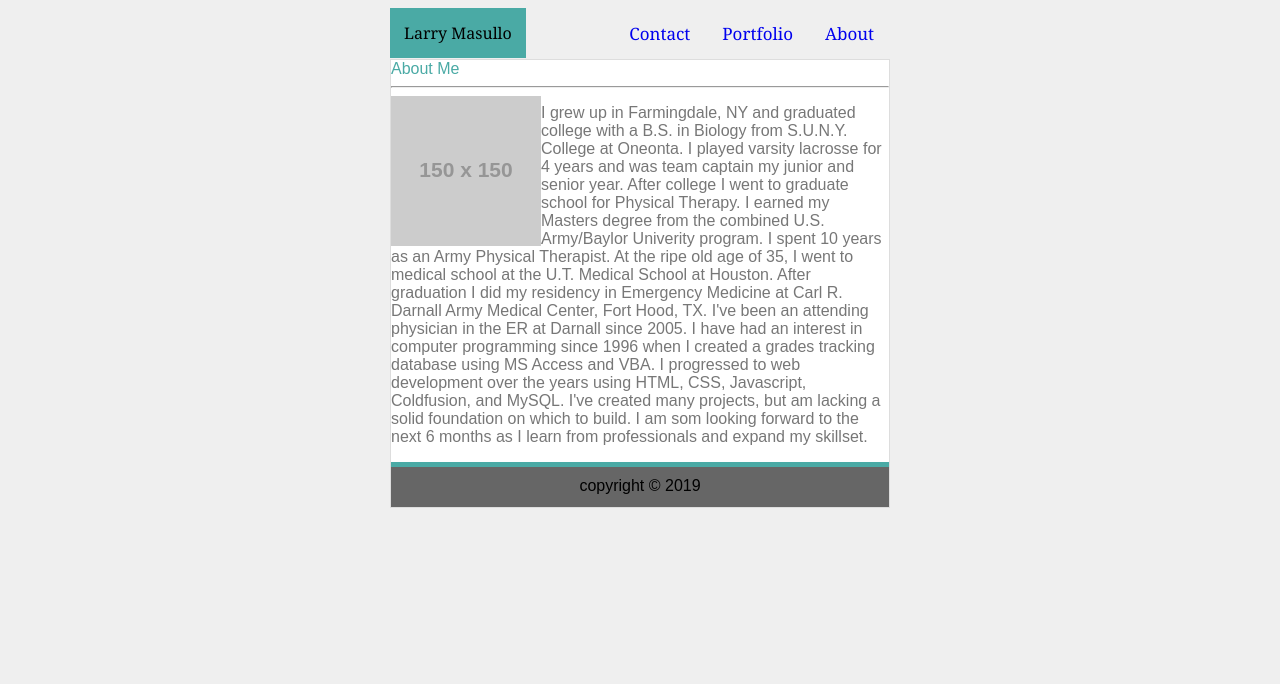
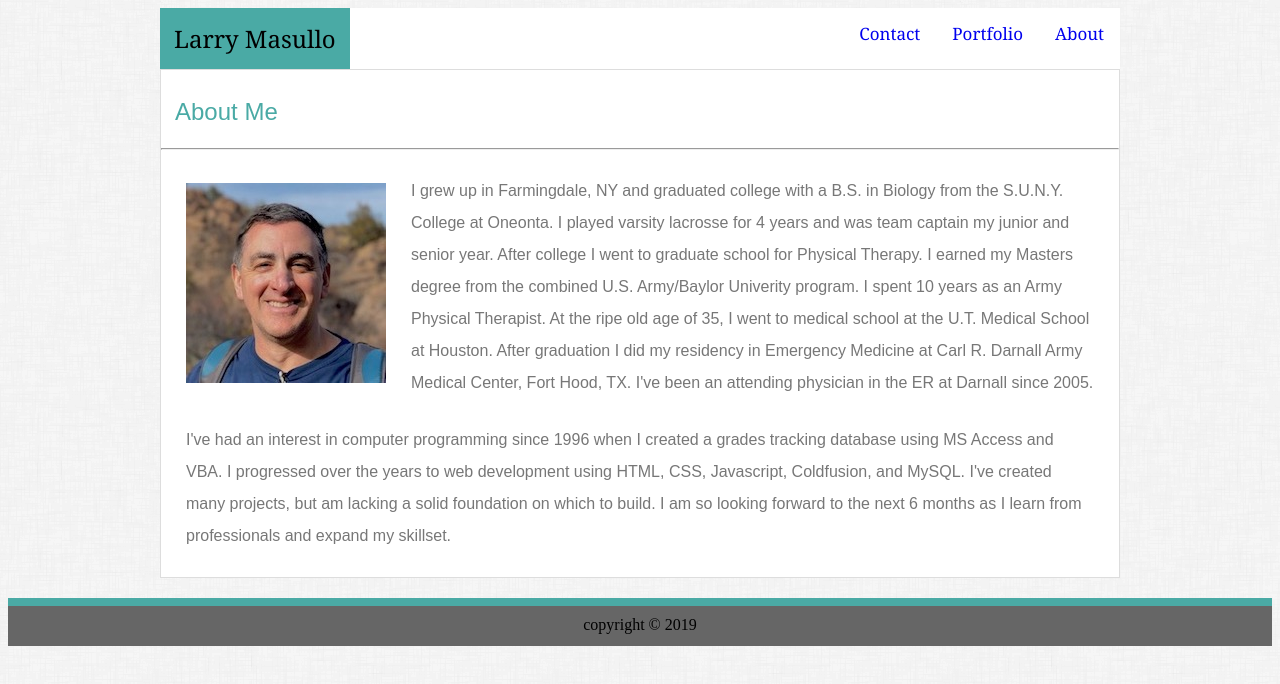
Before and after one commit to lmasullo/basic-portfolio, a plain HTML site: page index.html in a window 1280 px wide. Drawn offline with Linux system fonts and the light colour scheme; placeholder pictures from the web are drawn by us.

Commit message:
finished index.html

```diff
--- a/assets/css/style.css
+++ b/assets/css/style.css
@@ -1,13 +1,18 @@
 body {
-  background-image: url("assets/images/dust_scratches.png");
-  background-color: #efefef;
-  /* background-color: red; */
+  background-image: url("../../assets/images/dust_scratches.png");
+  min-height: 100%;
 }
+
 #wrapper {
   /* Margin auto will center the div */
   margin: auto;
-  width: 500px; /*960px;*/
-  height: 500px;
+  width: 960px;
+  margin-bottom: 20px;
+}
+
+nav {
+  background-color: white;
+  font-family: "Georgia", Times, Times New Roman, serif;
 }
 
 #main {
@@ -16,20 +21,19 @@ body {
   font-family: "Arial", "Helvetica Neue", Helvetica, sans-serif;
 }
 
-nav {
-  background-color: #ffffff;
-  font-family: "Georgia", Times, Times New Roman, serif;
-}
-
 #name {
   float: left;
   background-color: #4aaaa5;
   padding: 14px;
+  font-size: 24px;
 }
 
-nav a {
+#links {
+  background-color: #777777;
+}
+
+a {
   float: right;
-  /* color: #f2f2f2; */
   text-align: center;
   padding: 14px 16px;
   text-decoration: none;
@@ -38,22 +42,31 @@ nav a {
 
 #me {
   color: #4aaaa5;
+  font-size: 24px;
+  padding: 14px;
+  margin-top: 14px;
 }
 
 #pict_me {
   float: left;
+  margin: 25px 25px;
 }
 
 p {
   color: #777777;
+  margin: 25px 25px;
+  line-height: 2;
 }
 
 footer {
   background-color: #666666;
-  border-top: 5px solid #4aaaa5;
+  border-top: 8px solid #4aaaa5;
   height: 30px;
   text-align: center;
   padding-top: 10px;
+  position: -webkit-sticky; /* Safari */
+  position: sticky;
+  bottom: 0;
 }
 
 .clearfix::after {
--- a/index.html
+++ b/index.html
@@ -8,52 +8,52 @@
     <link rel="stylesheet" href="assets/css/style.css" />
   </head>
   <body>
+    <!-- Wrapper lets me size the content area to 960px -->
     <div id="wrapper">
-      <nav>
-        <span id="name">
+      <!-- nav includes the nav links -->
+      <nav class="clearfix">
+        <div id="name">
           Larry Masullo
-        </span>
-
-        <a href="#about">About</a>
-        <a href="#portfolio">Portfolio</a>
-        <a href="#contact">Contact</a>
-
+        </div>
+        <div id="links">
+          <a href="#about">About</a>
+          <a href="#portfolio">Portfolio</a>
+          <a href="#contact">Contact</a>
+        </div>
         <!-- end nav -->
       </nav>
 
-      <div class="clearfix"></div>
+      <!-- Main secttion is the rest of the content -->
       <div id="main">
-        <section>
-          <span id="me">About Me</span>
-          <hr />
-        </section>
-
-        <img id="pict_me" src="https://via.placeholder.com/150" alt="" />
+        <div id="me">About Me</div>
+        <hr />
+        <img id="pict_me" src="assets/images/Masullo.jpg" alt="Larry Masullo" />
         <p>
           I grew up in Farmingdale, NY and graduated college with a B.S. in
-          Biology from S.U.N.Y. College at Oneonta. I played varsity lacrosse
-          for 4 years and was team captain my junior and senior year. After
-          college I went to graduate school for Physical Therapy. I earned my
-          Masters degree from the combined U.S. Army/Baylor Univerity program. I
-          spent 10 years as an Army Physical Therapist. At the ripe old age of
-          35, I went to medical school at the U.T. Medical School at Houston.
-          After graduation I did my residency in Emergency Medicine at Carl R.
-          Darnall Army Medical Center, Fort Hood, TX. I've been an attending
-          physician in the ER at Darnall since 2005. I have had an interest in
-          computer programming since 1996 when I created a grades tracking
-          database using MS Access and VBA. I progressed to web development over
-          the years using HTML, CSS, Javascript, Coldfusion, and MySQL. I've
-          created many projects, but am lacking a solid foundation on which to
-          build. I am som looking forward to the next 6 months as I learn from
-          professionals and expand my skillset.
+          Biology from the S.U.N.Y. College at Oneonta. I played varsity
+          lacrosse for 4 years and was team captain my junior and senior year.
+          After college I went to graduate school for Physical Therapy. I earned
+          my Masters degree from the combined U.S. Army/Baylor Univerity
+          program. I spent 10 years as an Army Physical Therapist. At the ripe
+          old age of 35, I went to medical school at the U.T. Medical School at
+          Houston. After graduation I did my residency in Emergency Medicine at
+          Carl R. Darnall Army Medical Center, Fort Hood, TX. I've been an
+          attending physician in the ER at Darnall since 2005.
         </p>
-
-        <footer>
-          copyright &#169; 2019
-        </footer>
+        <p>
+          I've had an interest in computer programming since 1996 when I created
+          a grades tracking database using MS Access and VBA. I progressed over
+          the years to web development using HTML, CSS, Javascript, Coldfusion,
+          and MySQL. I've created many projects, but am lacking a solid
+          foundation on which to build. I am so looking forward to the next 6
+          months as I learn from professionals and expand my skillset.
+        </p>
+        <!-- end Main -->
       </div>
-
       <!-- end wrapper -->
     </div>
+    <footer>
+      copyright &#169; 2019
+    </footer>
   </body>
 </html>
```
Also changed, not shown: assets/images/Masullo.jpg (added).
